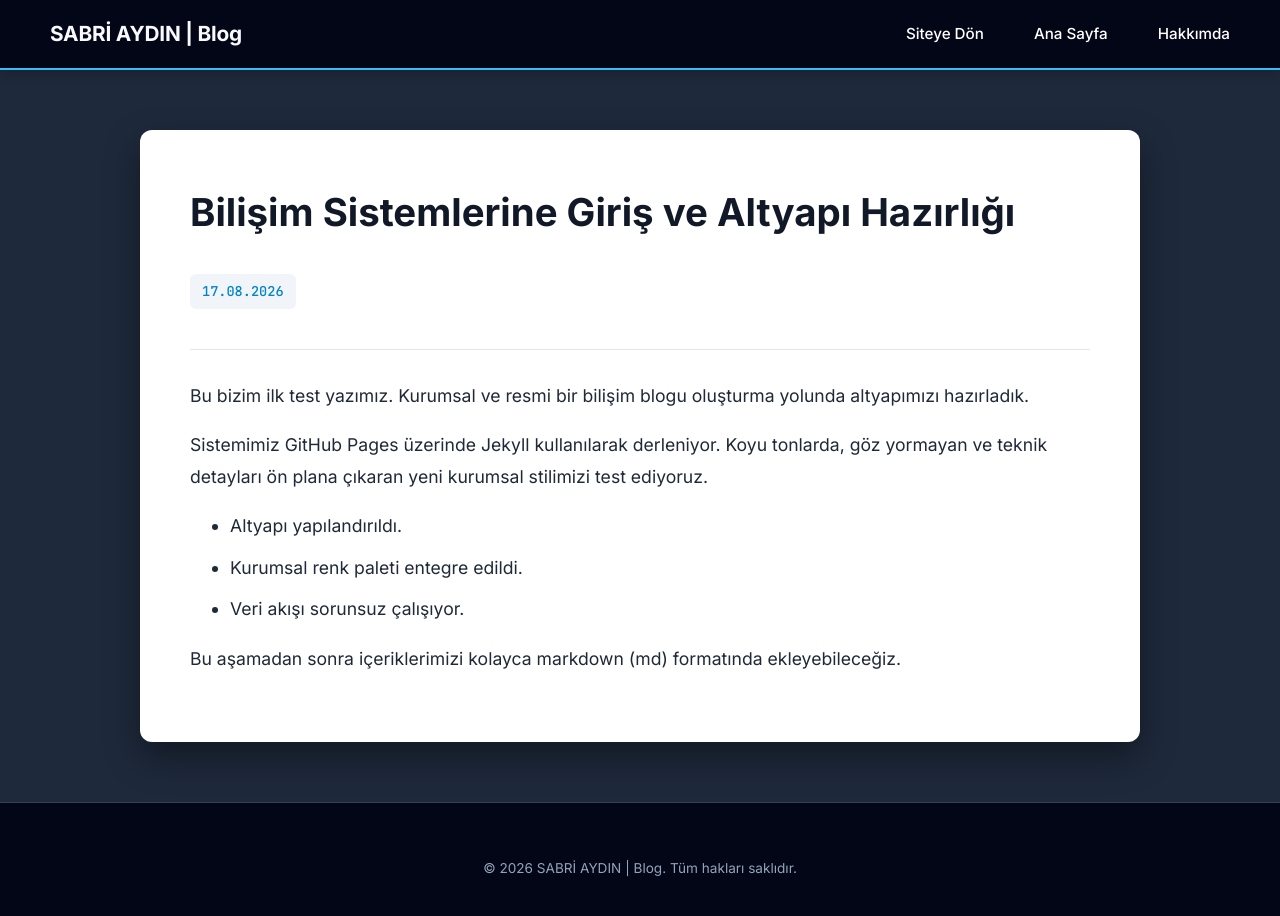
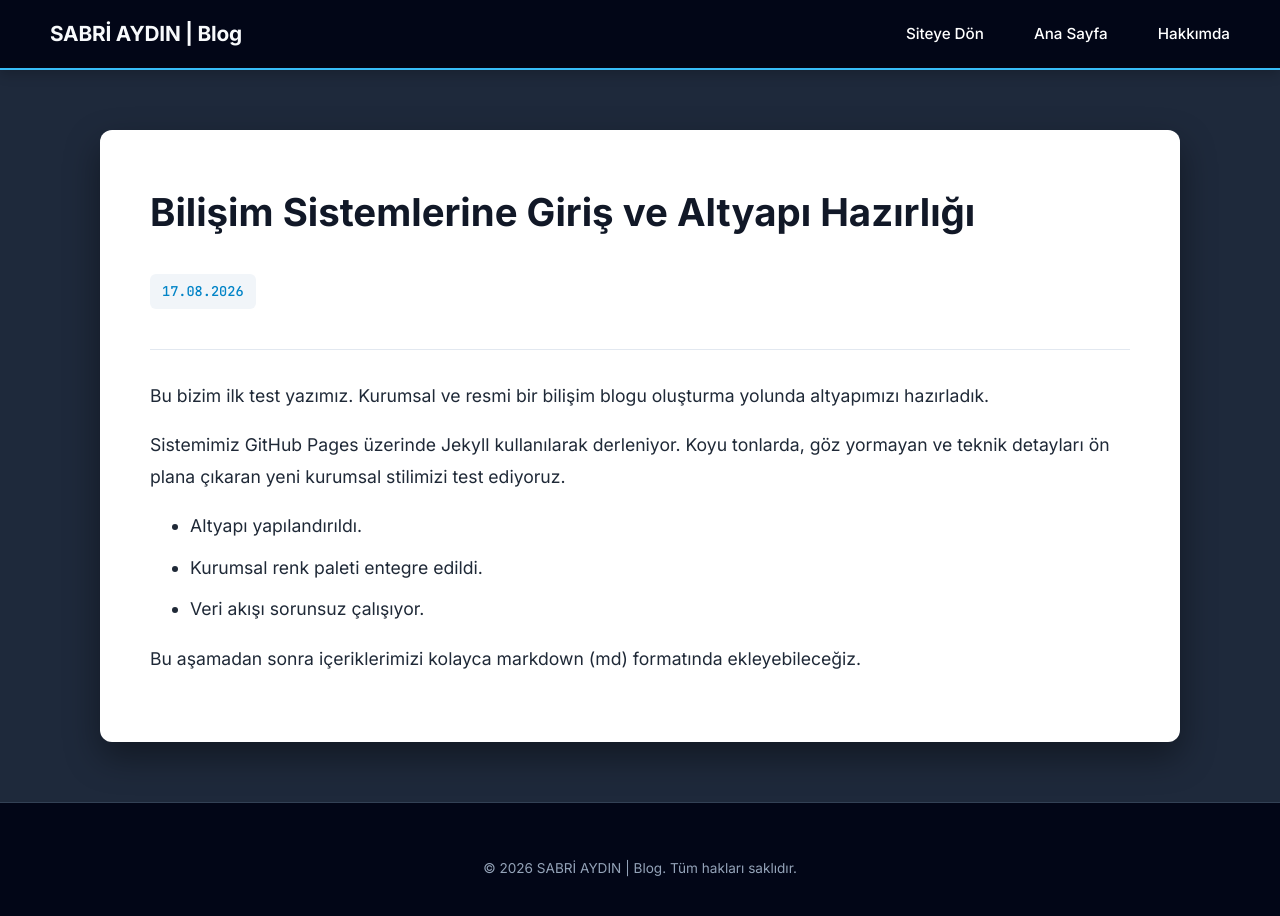
Before and after one commit to sabriaydin/blog, a Jekyll site: the page built from _posts/2026-08-17-test-yayini.md, in a window 1280 px wide and 933 px high. Shown: the top 916 px of the window. Built offline with Jekyll 4.4.1, drawn with Linux system fonts in a browser that asks for light colours.

Commit message:
Update default.html

```diff
--- a/_layouts/default.html
+++ b/_layouts/default.html
@@ -46,7 +46,7 @@
 
     /* Genel Container */
     .container {
-      max-width: 1000px;
+      max-width: 1080px;
       margin: 0 auto;
       padding: 0 20px;
     }
```
